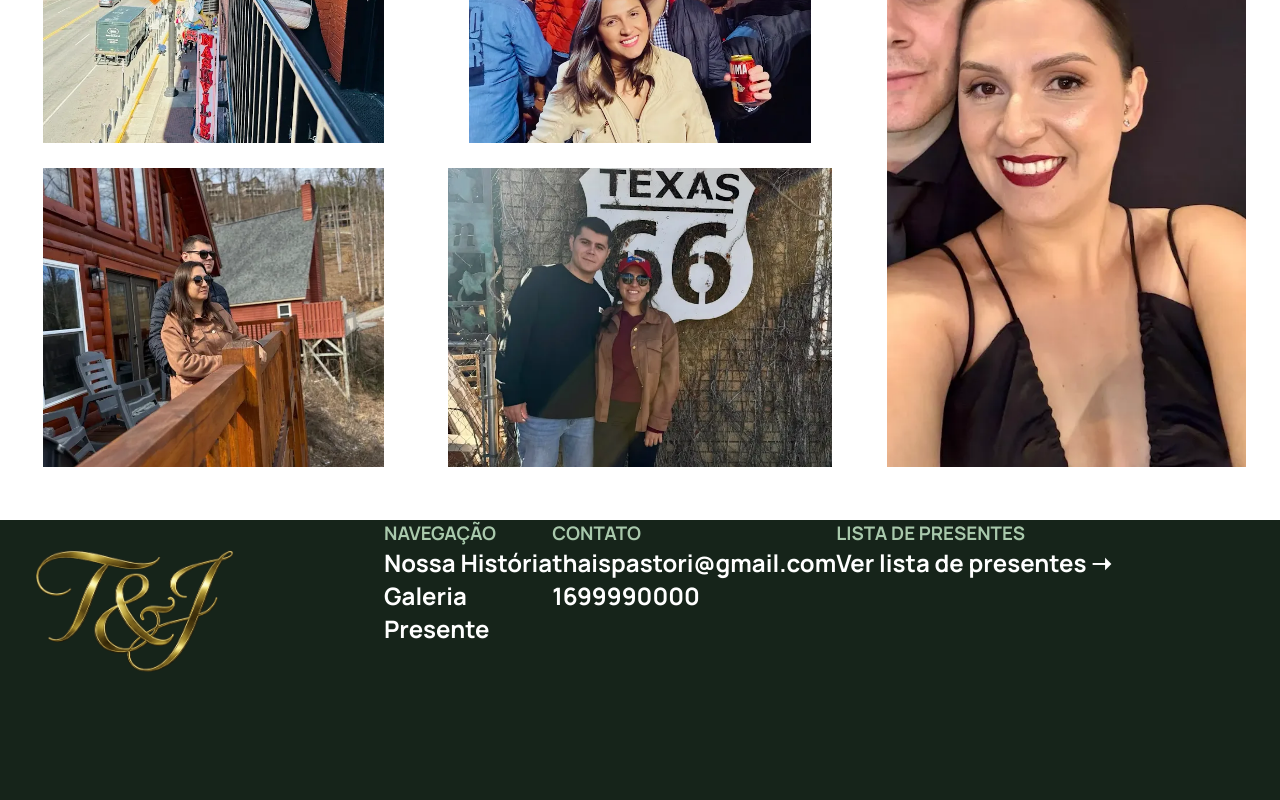
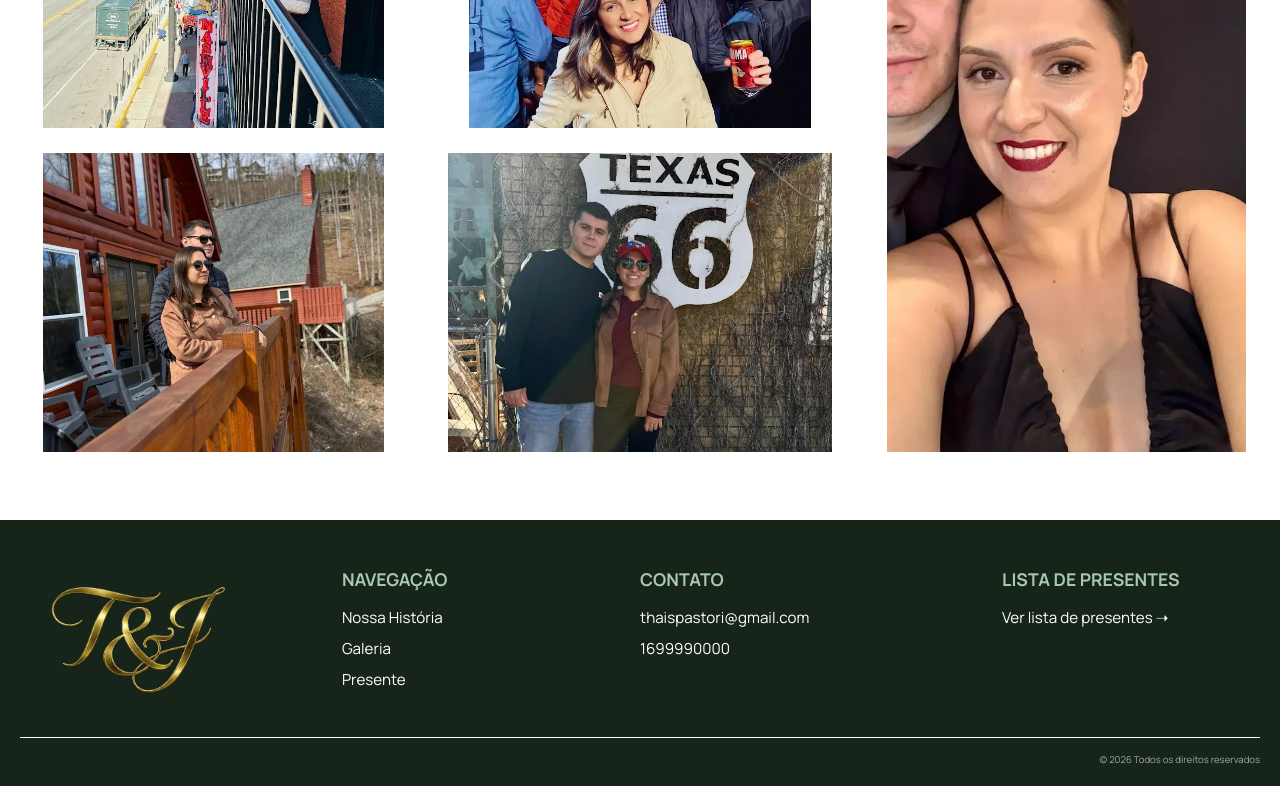
Before and after one commit to felipepereirafdpp/wedding-system-web, a React (Vite) app: page / in a window 1280 px wide. Shown: the part 2598-3398 px from the top of the page. Built offline with nearby package versions, Linux system fonts and the light colour scheme; a web font is replaced by a local one.

Commit message:
Fix: arruma os elementos do footer

```diff
--- a/src/Pages/Home/home.css
+++ b/src/Pages/Home/home.css
@@ -547,7 +547,7 @@
 }
 
 .headerGalery {
-    height: 100px;
+    height: 85px;
     display: flex;
     justify-content: center;
     text-align: center;
@@ -670,37 +670,80 @@
 
 .footer {
   background-color: rgb(22, 36, 26);
-    height: 35vh;
-    position: relative;
+  padding: 40px 20px 20px 20px;
+  display: flex;
+  flex-direction: column;
+}
+
+.conteudoFooter {
   display: flex;
   flex-direction: row;
+  align-items: center;
+  justify-content: space-between;
+  margin-bottom: 30px; /* Garante distância da linha */
 }
 
 .siglaFooter {
-    width: 30%;
-    height: 60%;
   display: flex;
-
+  justify-content: center;
+  align-items: center;
+  width: 300px;
 }
 
-.footer h2 {
-    color: white;
-    font-family: 'Manrope', sans-serif;
+.footerIMG {
+  max-width: 100%;
+  height: auto;
 }
 
+.containerFooter {
+  display: flex;
+  width: 100%;
+  justify-content: space-around;
+  gap: 2rem;
+}
+
+/* Typography */
 .footer h1 {
   color: rgb(169, 201, 172);
   font-family: 'Manrope', sans-serif;
+  font-size: 1.1rem;
+  margin-bottom: 1rem;
 }
 
-.navegação{
-
+.footer h2{
+  color: white;
+  font-family: 'Manrope', sans-serif;
+  font-weight: 400;
+  font-size: 0.95rem;
+  margin-bottom: 0.6rem;
 }
 
-.contatos {
-
+/* Estrutura das Seções Internas */
+.navegacao a,
+.contato,
+.presentes {
+  display: flex;
+  flex-direction: column;
+  text-decoration: none;
+  color: white;
 }
 
-.presentes {
+/* Estilização da Linha e Base */
+.baseFooter {
+  width: 100%;
+}
 
+.linhaFooter {
+  border: none;
+  border-top: 1px solid white;
+  width: 100%;
+  margin-bottom: 15px;
 }
+
+.direitos {
+  color: rgba(255, 255, 255, 0.6);
+  font-family: 'Manrope', sans-serif;
+  font-size: 0.6rem;
+  text-align: right;
+  margin: 0;
+}
--- a/src/Pages/Home/home.tsx
+++ b/src/Pages/Home/home.tsx
@@ -183,23 +183,36 @@ export default function HomePage() {
             </section>
 
             <section className="footer">
+                <section className="conteudoFooter">
                     <section className="siglaFooter">
-                    <img className="footerIMG" src={logoFooter} alt="" />
+                        <img className="footerIMG" src={logoFooter} alt="Logo" />
                     </section>
-                <section className="navegação">
+
+                    <section className="containerFooter">
+                        <section className="navegacao">
                             <h1>NAVEGAÇÃO</h1>
-                    <h2>Nossa História</h2>
-                    <h2>Galeria</h2>
-                    <h2>Presente</h2>
+                            <h2><a href="#nossa-historia">Nossa História</a> </h2>
+                            <h2><a href="#galeria">Galeria</a></h2>
+                            <h2><a href="#presentes">Presente</a></h2>
                         </section>
+
                         <section className="contato">
                             <h1>CONTATO</h1>
                             <h2>thaispastori@gmail.com</h2>
                             <h2>1699990000</h2>
                         </section>
+
                         <section className="presentes">
                             <h1>LISTA DE PRESENTES</h1>
                             <h2>Ver lista de presentes ➝</h2>
+                        </section>
+                    </section>
+                </section>
+
+                {/* Divisão inferior */}
+                <section className="baseFooter">
+                    <hr className="linhaFooter" />
+                    <p className="direitos">© 2026 Todos os direitos reservados</p>
                 </section>
             </section>
 
```
Lines whose indentation alone changed are shown as unchanged.
